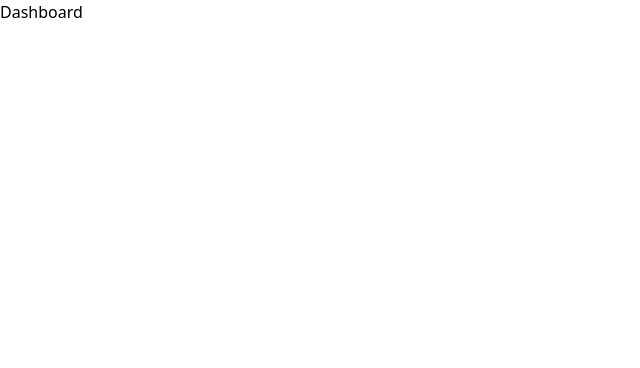
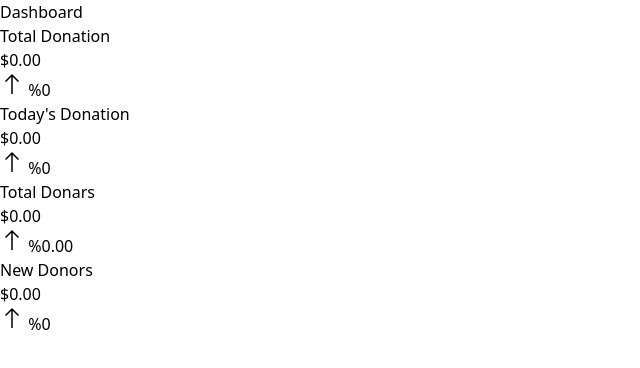
Before and after one commit to santinalbrowns/camp-site-management-system, a SvelteKit app: page /admin in a window 1280 px wide. Shown: the top 368 px of the page, without its empty margins (0-640 px from the left). Built offline with nearby package versions, Linux system fonts and the light colour scheme.

Commit message:
update dashboard

```diff
--- a/src/routes/+layout.svelte
+++ b/src/routes/+layout.svelte
@@ -1,5 +1,6 @@
 <script>
 	import '../app.css';
+	import 'material-symbols';
 </script>
 
 <slot />
--- a/src/routes/admin/+layout.svelte
+++ b/src/routes/admin/+layout.svelte
@@ -1 +1,9 @@
+<aside class="p-6">
+    <nav>
+        <a href="/admin">
+            <span>Dashboard</span>
+        </a>
+    </nav>
+</aside>
+
 <slot/>
--- a/src/routes/admin/+page.svelte
+++ b/src/routes/admin/+page.svelte
@@ -1 +1,48 @@
-<h1>Dashboard</h1>
+<div class="grid grid-cols-4 gap-5 sm:flex p-6">
+	<div class="p-4 border rounded-md">
+		<div class="text-sm">Total Donation</div>
+
+		<div class="">$0.00</div>
+
+		<div class="">
+			<span class="material-symbols-outlined !text-sm">north</span>
+			<span>%0</span>
+		</div>
+	</div>
+	<div class="p-4 border rounded-md">
+		<div class="text-sm">Today's Donation</div>
+
+		<div class="">$0.00</div>
+
+		<div class="">
+			<span class="material-symbols-outlined !text-sm">north</span>
+			<span>%0</span>
+		</div>
+	</div>
+	<div class="p-4 border rounded-md">
+		<div class="text-sm">Total Donars</div>
+
+		<div class="">$0.00</div>
+
+		<div class="">
+			<span class="material-symbols-outlined !text-sm">north</span>
+			<span>%0.00</span>
+		</div>
+	</div>
+	<div class="p-4 border rounded-md">
+		<div class="text-sm">New Donors</div>
+
+		<div class="">$0.00</div>
+
+		<div class="">
+			<span class="material-symbols-outlined !text-sm">north</span>
+			<span>%0</span>
+		</div>
+	</div>
+</div>
+
+<style>
+	.material-symbols-outlined {
+		font-variation-settings: 'FILL' 0, 'wght' 400, 'GRAD' 0, 'opsz' 48;
+	}
+</style>
```
